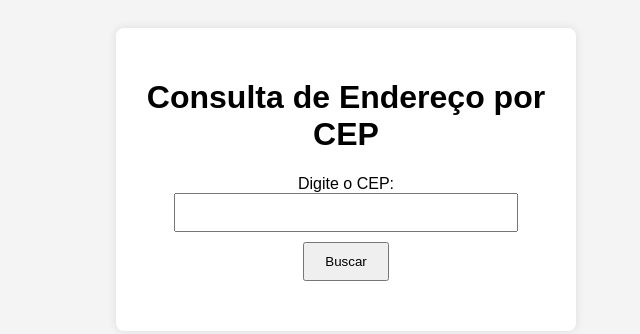
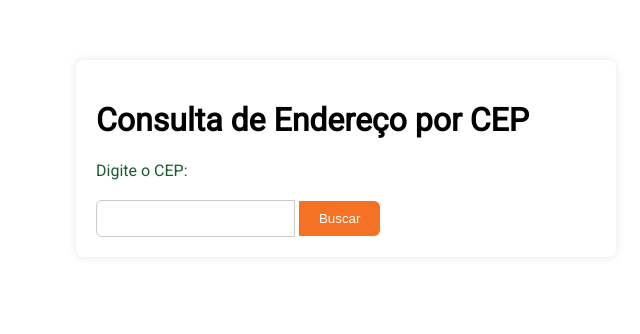
Before and after one commit to mthborges/A3-CEP, a plain HTML site: page index.html in a window 1280 px wide. Shown: the whole page, without its empty margins (294-934 px from the left). Drawn offline with Linux system fonts and the light colour scheme.

Commit message:
Update style.css

```diff
--- a/style.css
+++ b/style.css
@@ -1,31 +1,57 @@
 body {
-  font-family: Arial, sans-serif;
-  background-color: #f4f4f4;
-  padding: 20px;
-  text-align: center;
+  font-family: 'Roboto', sans-serif;
+}
+
+.header {
+  background-color: #3c3c1e;
+  color: white;
+  padding: 15px;
+  font-size: 18px;
+  font-weight: bold;
+  border-top-left-radius: 8px;
+  border-top-right-radius: 8px;
 }
 
 .container {
-  background: #fff;
-  padding: 30px;
-  max-width: 400px;
+  max-width: 500px;
+  background-color: white;
   margin: auto;
+  margin-top: 60px;
   border-radius: 8px;
   box-shadow: 0 0 10px rgba(0,0,0,0.1);
+  padding: 20px;
+}
+
+.input-group {
+  display: flex;
+  margin-top: 10px;
 }
 
 input {
+  flex: 1;
   padding: 10px;
-  width: 80%;
-  margin-bottom: 10px;
+  border: 1px solid #ccc;
+  border-radius: 6px 0 0 6px;
 }
 
 button {
   padding: 10px 20px;
+  background-color: #f57224;
+  color: white;
+  border: none;
+  border-radius: 0 6px 6px 0;
   cursor: pointer;
+  transition: background-color 0.3s ease;
 }
 
-#resultado {
-  margin-top: 20px;
-  text-align: left;
+button:hover {
+  background-color: #e55d0c; /* Cor mais escura no hover */
 }
+
+label {
+  font-size: 16px; /* Tamanho da fonte */
+  color: #1c5a2c;     /* Cor do texto */
+  display: block;
+  margin-bottom: 1px;
+  text-align: left; /* Opcional: alinha à esquerda */
+}
```
